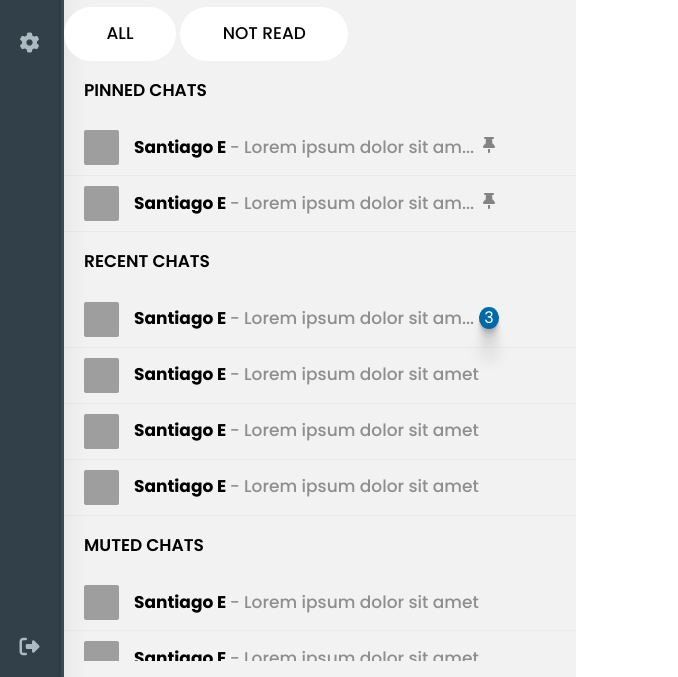
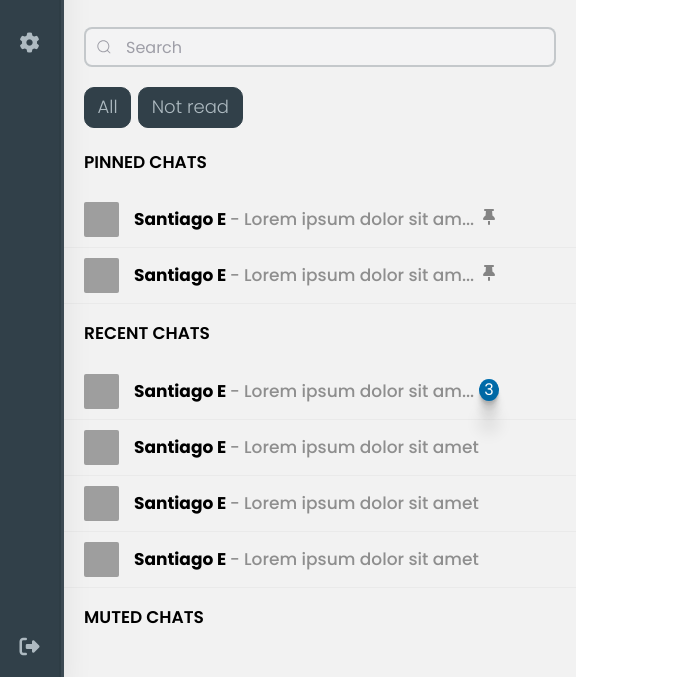
Before and after one commit to nagu2211/livechat, a website: page public/index.html in a window 1280 px wide. Shown: the part 123-800 px from the top of the page, without its empty margins (0-678 px from the left). Drawn offline with nearby package versions, Linux system fonts and the light colour scheme; grey boxes are pictures that could not be loaded.

Commit message:
model aside front

```diff
--- a/public/css/index.css
+++ b/public/css/index.css
@@ -163,7 +163,7 @@ li:hover .tooltipdwn {
 }
 .container-barchat {
   overflow-y: auto;
-  max-height: 75vh;
+  max-height: 65vh;
 }
 .barchat {
   cursor: pointer;
@@ -224,55 +224,88 @@ li:hover .tooltipdwn {
   width: 20px;
   height: 22px;
 }
-
-/* buttons msgs reads */
-.btn {
+/* input search */
+.input-search-container {
+  display: flex;
+  line-height: 28px;
+  align-items: center;
   position: relative;
-  font-size: 17px;
-  text-transform: uppercase;
-  text-decoration: none;
-  padding: 1em 2.5em;
-  display: inline-block;
-  border-radius: 6em;
-  transition: all 0.2s;
-  border: none;
-  font-family: inherit;
-  font-weight: 500;
-  color: black;
-  background-color: white;
+  padding: 20px;
 }
 
-.btn:hover {
-  transform: translateY(-3px);
-  box-shadow: 0 10px 20px rgba(0, 0, 0, 0.2);
+.input-search {
+  width: 100%;
+  height: 40px;
+  line-height: 28px;
+  padding: 0 1rem;
+  padding-left: 2.5rem;
+  border: 2px solid rgba(49, 64, 73, 0.24);
+  border-radius: 8px;
+  outline: none;
+  background-color: #f3f3f4;
+  color: #0d0c22;
+  transition: 0.3s ease;
 }
 
-.btn:active {
-  transform: translateY(-1px);
-  box-shadow: 0 5px 10px rgba(0, 0, 0, 0.2);
+.input-search::placeholder {
+  color: #9e9ea7;
 }
 
-.btn::after {
-  content: '';
-  display: inline-block;
-  height: 100%;
-  width: 100%;
-  border-radius: 100px;
-  position: absolute;
-  top: 0;
-  left: 0;
-  z-index: -1;
-  transition: all 0.4s;
-}
-
-.btn::after {
+.input-search:focus,
+input-search:hover {
+  outline: none;
+  border-color: rgba(49,64,73, 0.4);
   background-color: #fff;
 }
 
-.btn:hover::after {
-  transform: scaleX(1.4) scaleY(1.6);
-  opacity: 0;
+.icon-input-search {
+  position: absolute;
+  left: 2rem;
+  fill: #9e9ea7;
+  width: 1rem;
+  height: 1rem;
 }
+
+/* buttons msgs reads */
+.btn-aside-container {
+  display: flex;
+  padding: 0 0 5px 20px;
+  gap: 7px;
+}
+
+.btn-aside {
+  position: relative;
+  margin: 0;
+  padding: 0.5em 0.7em;
+  outline: none;
+  text-decoration: none;
+  display: flex;
+  justify-content: center;
+  align-items: center;
+  cursor: pointer;
+  border: none;
+  border: 1px solid #314049;
+  background-color: #314049;
+  border-radius: 10px;
+  color: #aebac1;
+  font-weight: 300;
+  font-size: 18px;
+  font-family: inherit;
+  z-index: 0;
+  overflow: hidden;
+  transition: all 0.3s cubic-bezier(0.02, 0.01, 0.47, 1);
+}
+
+.btn-aside:hover {
+  animation: 0.5s ease-in-out both;
+}
+
+.btn-aside:hover {
+  color: #314049;
+  background-color: #eee;
+  border: 1px solid #314049;
+}
+
 /* online */
 /* media queries  */
 
--- a/public/index.html
+++ b/public/index.html
@@ -50,10 +50,20 @@
             <span class="me-online"> Available </span>
           </div>
         </div>
-        <div>
-          <button class="btn">All</button>
-          <button class="btn">Not read</button>
-        </div>
+
+          <div class="input-search-container">
+            <svg class="icon-input-search" aria-hidden="true" viewBox="0 0 24 24"><g><path d="M21.53 20.47l-3.66-3.66C19.195 15.24 20 13.214 20 11c0-4.97-4.03-9-9-9s-9 4.03-9 9 4.03 9 9 9c2.215 0 4.24-.804 5.808-2.13l3.66 3.66c.147.146.34.22.53.22s.385-.073.53-.22c.295-.293.295-.767.002-1.06zM3.5 11c0-4.135 3.365-7.5 7.5-7.5s7.5 3.365 7.5 7.5-3.365 7.5-7.5 7.5-7.5-3.365-7.5-7.5z"></path></g></svg>
+            <input placeholder="Search" class="input-search">
+          </div>
+          <div class="btn-aside-container">
+            <button class="btn-aside">
+              <span>All</span>
+            </button>
+            <button class="btn-aside">
+              <span>Not read</span>
+            </button>
+          </div>
+
         <section class="container-barchat">
           <h4 class="sub-title-aside">PINNED CHATS</h4>
           <div class="barchat">
```
